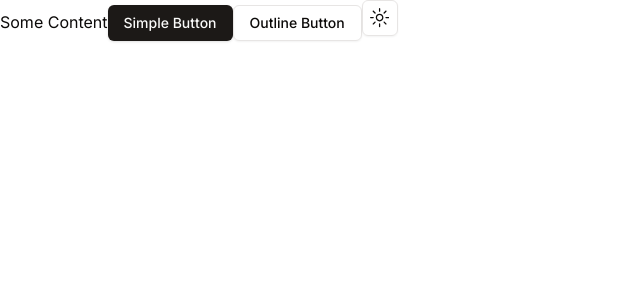
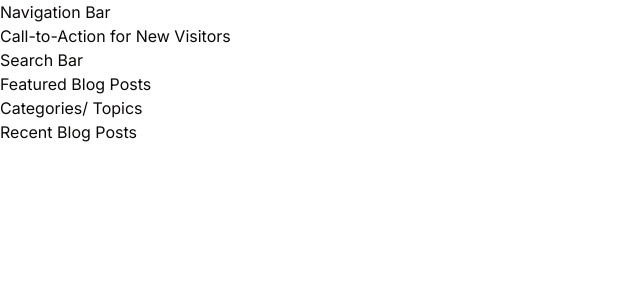
Before and after one commit to tymnec/infinite-blogs, a Next.js app: page / in a window 1280 px wide. Shown: the top 300 px of the page, without its empty margins (0-640 px from the left). Built offline with nearby package versions, Linux system fonts and the light colour scheme.

Commit message:
homepage structure done

```diff
--- a/src/app/page.tsx
+++ b/src/app/page.tsx
@@ -1,20 +1,38 @@
-import { Button } from '@/components/ui/button'
-import { ModeToggle } from '@/components/ui/mode-toggle'
-import React from 'react'
+import { Button } from "@/components/ui/button";
+import { ModeToggle } from "@/components/ui/mode-toggle";
+import React from "react";
 
-function Home() {
+// Structure of Home Page
+// Homepage:
+
+// Featured Blog Posts
+// Recent Blog Posts
+// Categories/Topics
+// Search Bar
+// Call-to-Action for New Visitors
+
+function HomePage() {
   return (
-    <div>
-     Some Content
+    <>
+      {/* Navigation Bar */}
+      <p>Navigation Bar</p>
 
-     <Button variant="default">Simple Button</Button>
+      {/* Call-to-Action for New Visitors */}
+      <p>Call-to-Action for New Visitors</p>
 
-     <Button variant="outline">Outline Button</Button>
+      {/* Search Bar */}
+      <p>Search Bar</p>
 
-     {/* Dark Mode */}
-     <ModeToggle/>
-    </div>
-  )
+      {/* Featured Blog Posts */}
+      <p>Featured Blog Posts</p>
+
+      {/* Categories/ Topics */}
+      <p>Categories/ Topics</p>
+
+      {/* Recent Blog Posts */}
+      <p>Recent Blog Posts</p>
+    </>
+  );
 }
 
-export default Home
+export default HomePage;
```
